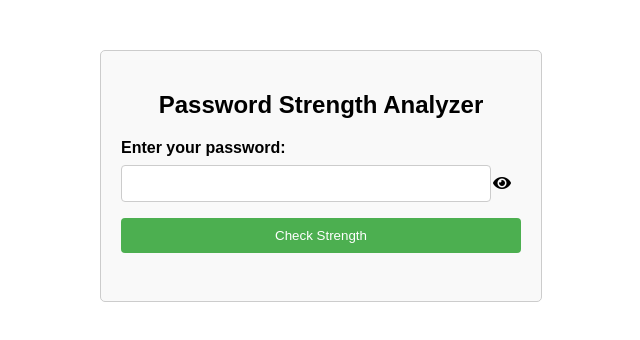
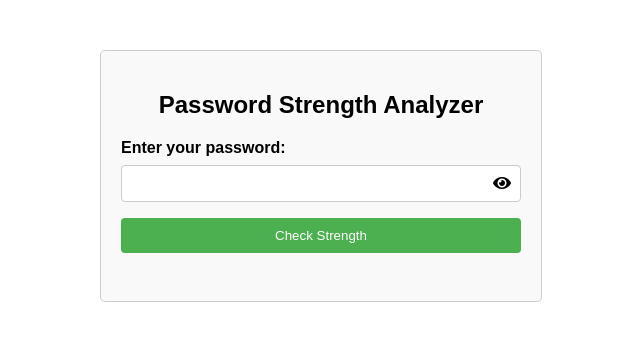
Before and after one commit to Berlinshaju/password_analyser, a plain HTML site: page index.html in a window 1280 px wide. Shown: the full height of the page, 319-959 px from the left. Drawn offline with Linux system fonts and the light colour scheme.

Commit message:
Update styles.css

```diff
--- a/styles.css
+++ b/styles.css
@@ -27,13 +27,14 @@ label {
     position: relative;
 }
 
-.password-wrapper input[type="password"] {
-    width: calc(100% - 30px);
-    padding: 10px;
+.password-wrapper input {
+    width: 100%;
+    padding: 10px 40px 10px 10px; /* Padding to accommodate the icon */
     margin: 8px 0;
     border: 1px solid #ccc;
     border-radius: 4px;
     box-sizing: border-box;
+    resize: none;
 }
 
 .password-wrapper i {
```
